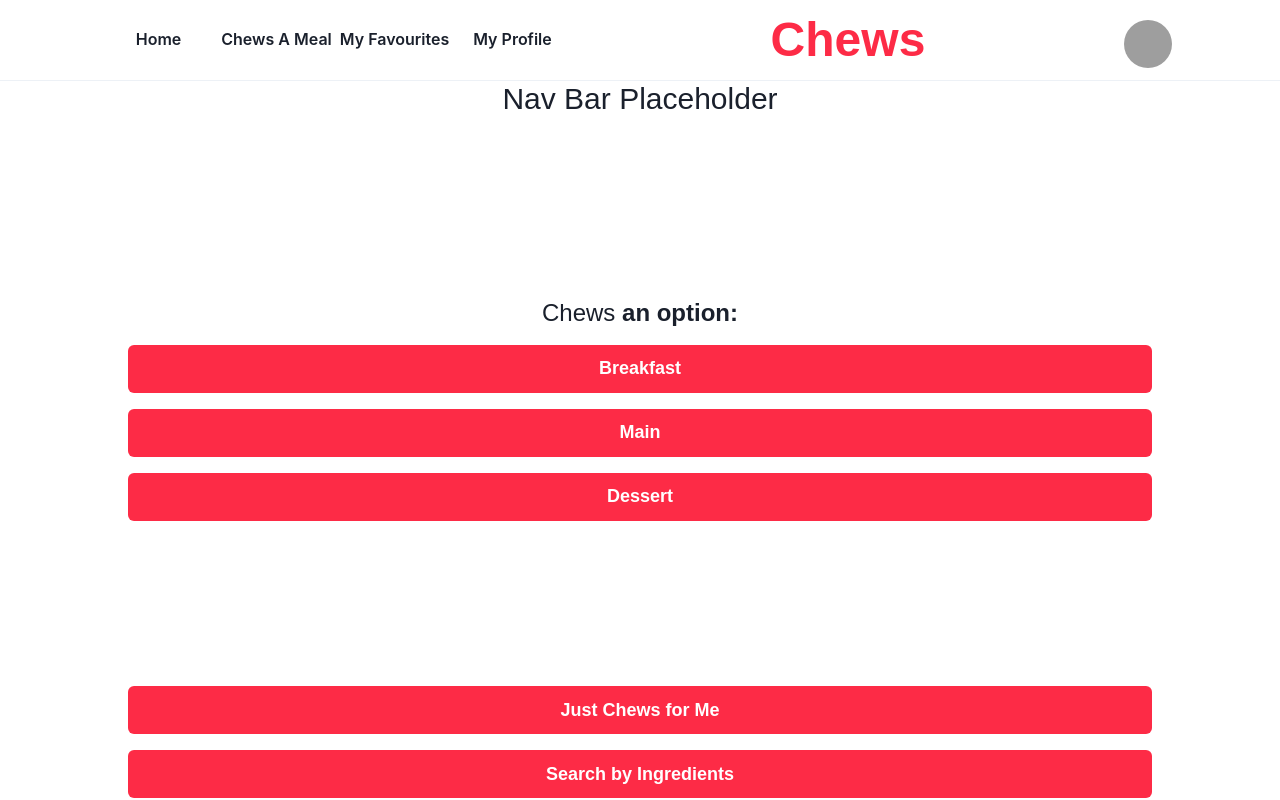
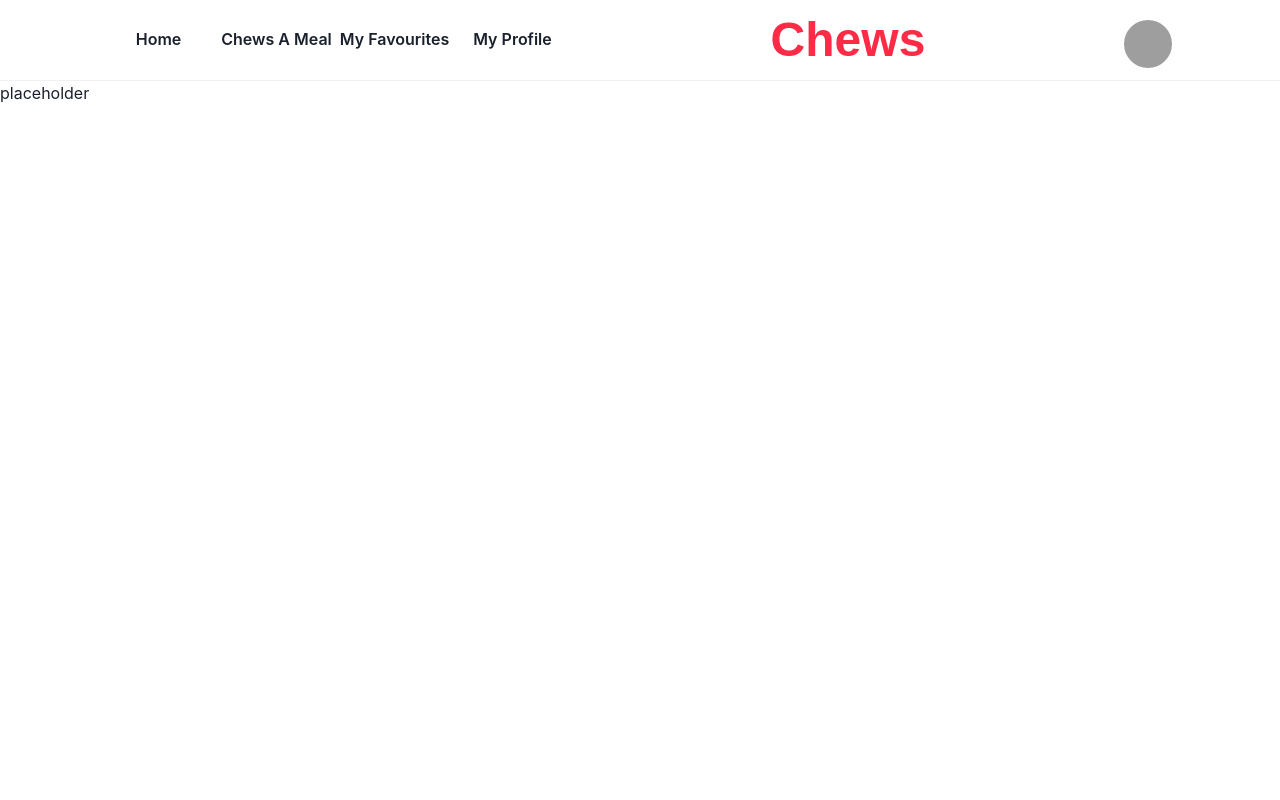
Before and after one commit to simonpartridge86/Chews-App-Frontend, a Next.js app: page /favourites in a window 1280 px wide. Shown: the top 800 px of the page. Built offline with nearby package versions, Linux system fonts and the light colour scheme; grey boxes are pictures that could not be loaded; a web font is replaced by a local one.

Commit message:
starting to stylise 404 page
Co-authored-by: Simon Partridge <simonpartridge86@gmail.com>

```diff
--- a/components/BackButton.js
+++ b/components/BackButton.js
@@ -1,5 +1,6 @@
 import { Button } from "@chakra-ui/react";
 import { ArrowBackIcon } from "@chakra-ui/icons";
+import { useRouter } from "next/router";
 
 /*
 Prop Notes:
@@ -9,6 +10,7 @@ Prop Notes:
 */
 
 export default function BackButton({ buttonWidth, buttonSize, extraText }) {
+  const router = useRouter();
   let buttonText = "Back";
   if (extraText) {
     buttonText = `Back ${extraText}`;
--- a/pages/404.js
+++ b/pages/404.js
@@ -1,19 +1,22 @@
 // pages/404.js
+import { VStack } from "@chakra-ui/react";
 import Link from "next/link";
 import ChewsLogo from "../components/chews-logo";
 
 export default function Custom404() {
   return (
-    <>
-      <h1>404 - Page Not Found</h1>
-      <h2>Uh-Oh.. looks like your Chews-ing ain't correct.</h2>
-      <ChewsLogo theme={"brand.primary"} size={"3xl"} />
+    <main className="flex flex-col items-center">
+      <VStack spacing={5} align="center" className="max-w-lg">
+        <h1>404 - Page Not Found</h1>
+        <h2>Uh-Oh.. looks you need to Chews something else.</h2>
+        {/* <ChewsLogo theme={"brand.primary"} size={"3xl"} />
       <p>
         Home{" "}
         <Link href="/">
           <a>Home</a>
         </Link>{" "}
-      </p>
-    </>
+      </p> */}
+      </VStack>
+    </main>
   );
 }
--- a/pages/favourites.js
+++ b/pages/favourites.js
@@ -1,68 +1,5 @@
-import MainButton from "../components/MainButton";
-import { Stack, HStack, VStack } from "@chakra-ui/react";
-import { useState } from "react";
-
 import React from "react";
 
 export default function Favourites() {
-
-    const [mealChoice, setMealChoice] = useState("")
-    function handleClick (meal) {
-        setMealChoice(meal)
-        console.log(mealChoice)
-    }
-
-  return (
-    <div className="h-screen">
-      <nav className="h-1/6 text-center font-permanent-marker text-3xl">
-        Nav Bar Placeholder
-      </nav>
-      <main className="flex flex-col h-5/6 justify-around">
-        <VStack spacing={4} align="center">
-          <h1 className="font-permanent-marker text-center text-2xl">
-            Chews <span className="font-nunito font-bold">an option:</span>
-          </h1>
-          <MainButton
-            buttonText="Breakfast"
-            buttonSize="lg"
-            colorMode="dark"
-            buttonWidth="80%"
-            onClick={() => {handleClick("breakfast")}}
-          />
-          <MainButton
-            buttonText="Main"
-            buttonSize="lg"
-            colorMode="dark"
-            buttonWidth="80%"
-          />
-          <MainButton
-            buttonText="Dessert"
-            buttonSize="lg"
-            colorMode="dark"
-            buttonWidth="80%"
-          />
-        </VStack>
-        <VStack spacing={4} align="center">
-          <MainButton
-            buttonText="Just Chews for Me"
-            buttonSize="lg"
-            colorMode="dark"
-            buttonWidth="80%"
-          />
-          <MainButton
-            buttonText="Search by Ingredients"
-            buttonSize="lg"
-            colorMode="dark"
-            buttonWidth="80%"
-          />
-        </VStack>
-      </main>
-    </div>
-  );
+  return <div className="h-screen">placeholder</div>;
 }
-
-/* PLAN:
-- Make buttons ✅
-- use state to store the breakfast/main/dessert choice
-- disable bottom two buttons if not meal choice has been made
-*/
--- a/pages/meal-select.js
+++ b/pages/meal-select.js
@@ -1,6 +1,7 @@
 import MainButton from "../components/MainButton";
 import { VStack } from "@chakra-ui/react";
 import { useRouter } from "next/router";
+import BackButton from "../components/BackButton";
 
 import React from "react";
 
@@ -9,6 +10,9 @@ export default function MealSelect() {
 
   return (
     <main className="flex flex-col h-[80vh] justify-center items-center">
+      <section className="absolute top-[12vh] left-[2vh]">
+        <BackButton extraText={"to Login"} buttonSize="sm" />
+      </section>
       <VStack spacing={4} align="center">
         <h1 className="font-nunito font-bold text-2xl">
           First,{" "}
--- a/pages/profile.js
+++ b/pages/profile.js
@@ -1,68 +1,5 @@
-import MainButton from "../components/MainButton";
-import { Stack, HStack, VStack } from "@chakra-ui/react";
-import { useState } from "react";
-
 import React from "react";
 
 export default function Profile() {
-
-    const [mealChoice, setMealChoice] = useState("")
-    function handleClick (meal) {
-        setMealChoice(meal)
-        console.log(mealChoice)
-    }
-
-  return (
-    <div className="h-screen">
-      <nav className="h-1/6 text-center font-permanent-marker text-3xl">
-        Nav Bar Placeholder
-      </nav>
-      <main className="flex flex-col h-5/6 justify-around">
-        <VStack spacing={4} align="center">
-          <h1 className="font-permanent-marker text-center text-2xl">
-            Chews <span className="font-nunito font-bold">an option:</span>
-          </h1>
-          <MainButton
-            buttonText="Breakfast"
-            buttonSize="lg"
-            colorMode="dark"
-            buttonWidth="80%"
-            onClick={() => {handleClick("breakfast")}}
-          />
-          <MainButton
-            buttonText="Main"
-            buttonSize="lg"
-            colorMode="dark"
-            buttonWidth="80%"
-          />
-          <MainButton
-            buttonText="Dessert"
-            buttonSize="lg"
-            colorMode="dark"
-            buttonWidth="80%"
-          />
-        </VStack>
-        <VStack spacing={4} align="center">
-          <MainButton
-            buttonText="Just Chews for Me"
-            buttonSize="lg"
-            colorMode="dark"
-            buttonWidth="80%"
-          />
-          <MainButton
-            buttonText="Search by Ingredients"
-            buttonSize="lg"
-            colorMode="dark"
-            buttonWidth="80%"
-          />
-        </VStack>
-      </main>
-    </div>
-  );
+  return <div className="h-screen">placeholder</div>;
 }
-
-/* PLAN:
-- Make buttons ✅
-- use state to store the breakfast/main/dessert choice
-- disable bottom two buttons if not meal choice has been made
-*/
--- a/pages/results/index.js
+++ b/pages/results/index.js
@@ -3,6 +3,7 @@ import { useRouter } from "next/router";
 import MainButton from "../../components/MainButton";
 import { StarIcon } from "@chakra-ui/icons";
 import { Divider } from "@chakra-ui/react";
+import BackButton from "../../components/BackButton";
 
 const mockRecipe = {
   name: "Creamy Steak Alfredo",
@@ -17,6 +18,9 @@ export default function Results() {
   console.log(ingredients);
   return (
     <main className="flex flex-col h-[80vh] w-screen items-center justify-center space-y-2">
+      <section className="absolute top-[12vh] left-[2vh]">
+        <BackButton extraText={"to Search"} buttonSize="sm" />
+      </section>
       <section className="flex flex-col w-[80vw] items-center justify-end space-y-2 max-w-lg">
         <h1 className="font-nunito font-bold text-2xl text-dark-color text-center">
           Ok, we think you should{" "}
@@ -25,7 +29,6 @@ export default function Results() {
           </span>
           this recipe:
         </h1>
-        <Divider />
         <h1 className="font-permanent-marker text-center text-2xl text-primary-color">
           {mockRecipe.name}
         </h1>
--- a/pages/search-ingredients.js
+++ b/pages/search-ingredients.js
@@ -66,11 +66,10 @@ export default function SearchIngredients() {
   }
 
   return (
-    <>
+    <main className="h-[80vh] w-screen flex flex-col items-center justify-center space-y-6">
       <section className="absolute top-[12vh] left-[2vh]">
         <BackButton extraText={"to Search Options"} buttonSize="sm" />
       </section>
-      <main className="h-[80vh] w-screen flex flex-col items-center justify-center space-y-6">
       <VStack width="80%" className="max-w-lg">
         <h1 className="font-nunito font-bold text-2xl text-center">
           Time to{" "}
@@ -173,7 +172,6 @@ export default function SearchIngredients() {
         />
       </VStack>
     </main>
-    </>
   );
 }
 
--- a/pages/search-select.js
+++ b/pages/search-select.js
@@ -3,6 +3,7 @@ import { useEffect, useState } from "react";
 import MainButton from "../components/MainButton";
 import { Divider, VStack } from "@chakra-ui/react";
 import React from "react";
+import BackButton from "../components/BackButton";
 
 export default function SearchSelect() {
   const router = useRouter();
@@ -16,6 +17,9 @@ export default function SearchSelect() {
 
   return (
     <main className="flex flex-col h-[80vh] justify-center items-center">
+      <section className="absolute top-[12vh] left-[2vh]">
+        <BackButton extraText={"to Meal Options"} buttonSize="sm" />
+      </section>
       <VStack spacing={4} align="center" className="max-w-lg">
         <h1 className="font-nunito font-bold text-2xl text-center">
           Ok, you want{" "}
```
Lines whose indentation alone changed are shown as unchanged.
